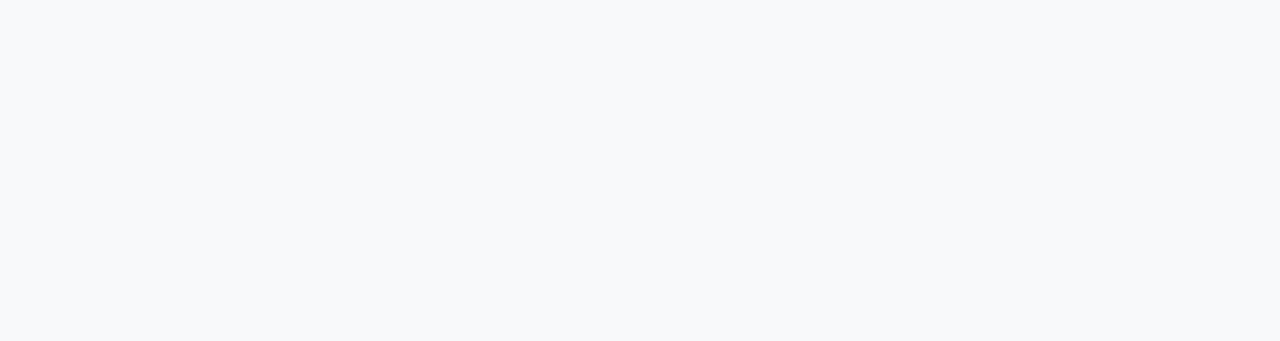
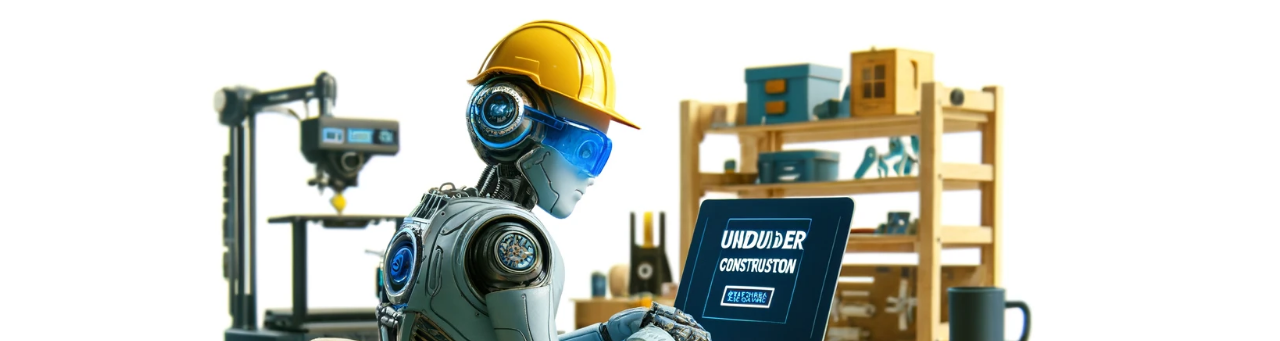
Before and after one commit to genco3dprints/genco3dprints.github.io, a plain HTML site: page index.html in a window 1280 px wide. Shown: the top 341 px of the page. Drawn offline with Linux system fonts and the light colour scheme.

Commit message:
Update styles.css

```diff
--- a/styles.css
+++ b/styles.css
@@ -14,7 +14,7 @@ body, html {
 
 body {
     /* Adjust the path to where your image is stored */
-    background-image: url('path-to-your-image.jpg');
+    background-image: url('robot_on_table_3.webp');
 
     /* Full screen */
     background-position: center;
```
